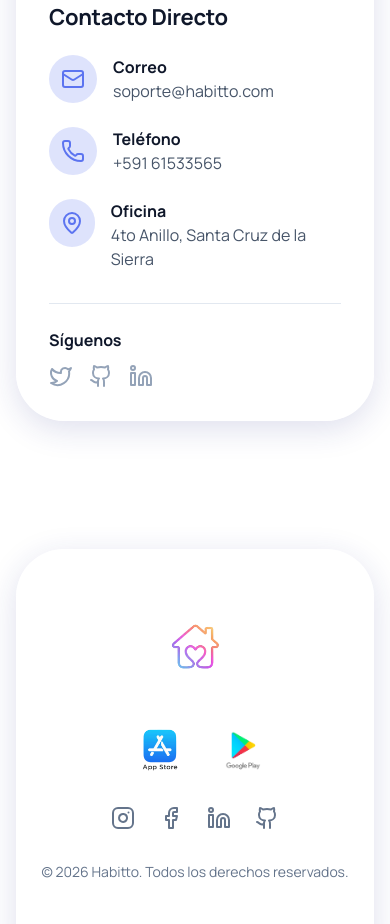
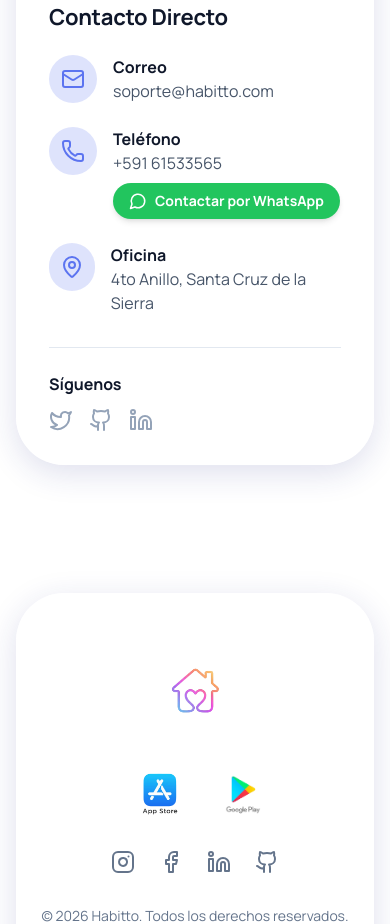
Before and after one commit to marvinjoel2001/habittoweb, a React (Vite) app: page /contact in a window 390 px wide. Shown: the part 1020-1944 px from the top of the page. Built offline with nearby package versions, Linux system fonts and the light colour scheme.

Commit message:
feat(Contact): add WhatsApp contact link with styling
Add a dedicated WhatsApp contact button with icon and hover effects.
Include phone number display with click-to-call link.
Improve visual hierarchy by grouping phone and WhatsApp options together.

```diff
--- a/src/pages/Contact.tsx
+++ b/src/pages/Contact.tsx
@@ -1,5 +1,5 @@
 import React, { useState } from "react";
-import { Mail, Phone, MapPin, Twitter, Github, Linkedin, Loader2 } from "lucide-react";
+import { Mail, Phone, MapPin, Twitter, Github, Linkedin, Loader2, MessageCircle } from "lucide-react";
 
 export default function Contact() {
   const [formData, setFormData] = useState({
@@ -188,13 +188,24 @@ export default function Contact() {
               <div className="flex size-12 items-center justify-center rounded-lg bg-action/20 text-action">
                 <Phone size={24} />
               </div>
-              <div>
-                <p className="font-bold text-slate-900">Teléfono</p>
+              <div className="flex flex-col gap-2">
+                <div>
+                  <p className="font-bold text-slate-900">Teléfono</p>
+                  <a
+                    className="text-slate-600 hover:text-primary transition-colors"
+                    href="tel:+59161533565"
+                  >
+                    +591 61533565
+                  </a>
+                </div>
                 <a
-                  className="text-slate-600 hover:text-primary transition-colors"
-                  href="tel:+59161533565"
+                  href="https://wa.me/59161533565"
+                  target="_blank"
+                  rel="noopener noreferrer"
+                  className="flex items-center gap-2 bg-green-500 hover:bg-green-600 text-white px-4 py-2 rounded-full text-sm font-bold transition-all transform hover:scale-105 w-fit shadow-md"
                 >
-                  +591 61533565
+                  <MessageCircle size={18} />
+                  Contactar por WhatsApp
                 </a>
               </div>
             </div>
```
